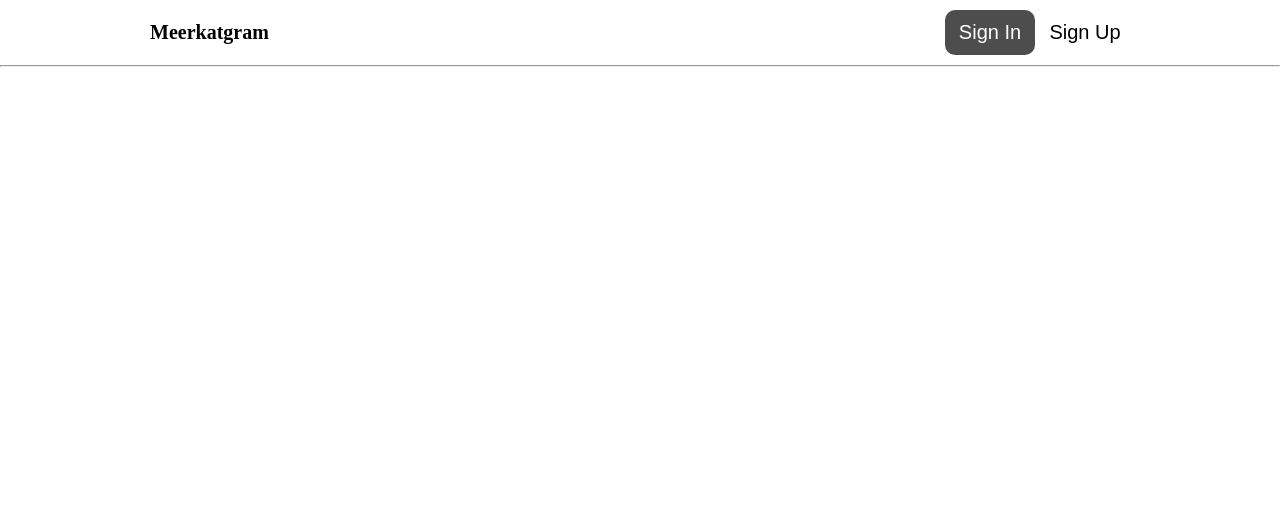
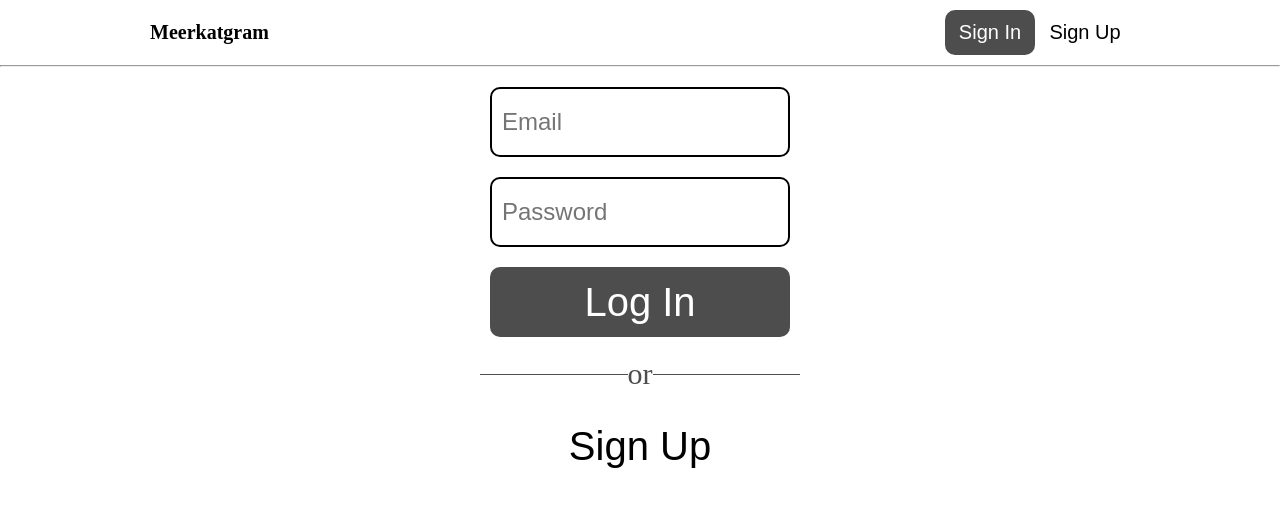
Before and after one commit to HongD93/msa4-meerkatgram-client, a Vue app: page /login in a window 1280 px wide. Shown: the top 506 px of the page. Built offline with nearby package versions, Linux system fonts and the light colour scheme; no server answers.

Commit message:
260528 [develop] 로그인 작업중

```diff
--- a/src/api/myAxios.js
+++ b/src/api/myAxios.js
@@ -3,6 +3,10 @@ import axios from "axios";
 const myAxios = axios.create({
   // Axios 호출 시, url 가장 앞에 자동으로 연결해서 동작
   baseURL: import.meta.env.VITE_API_BASE_URL,
+
+  headers: {
+    'Content-Type': 'application/json',
+  },
 
   // 크로스 도메인(서로 다른 도메인)에 요청을 보낼 때,
   // credential 정보를 담아서 보낼지 여부를 설정
--- a/src/components/Header.vue
+++ b/src/components/Header.vue
@@ -1,33 +1,42 @@
 <script setup>
 import { ref } from 'vue';
 import MyButton from './button/MyButton.vue';
+import { useRouter } from 'vue-router';
+import { useAuthStore } from '../store/auth/useAuthStore.js';
 
-// TODO: 로그인 추가시 변경 필요 START
-const isLoggedIn = ref(false);
-// TODO: 로그인 추가시 변경 필요 END
+const router = useRouter();
+const authStore = useAuthStore();
 
+const redirectMain = () => {
+  router.push('/');
+}
+
+const redirectLogin = () => {
+  router.push('/login');
+}
 </script>
 
 <template>
   <div class="header">
     <div class="title-box">
-      <h1 class="title">Meerkatgram</h1>
+      <h1 class="title" @click="redirectMain()">Meerkatgram</h1>
     </div>
     <div class="btn-box">
       <MyButton
-      v-if="!isLoggedIn"
+      v-if="!authStore.isLoggedIn"
+      @click="redirectLogin()"
       :content="'Sign In'"
       :color="'gray'"
       :size="'small'"
       />
       <MyButton
-      v-if="!isLoggedIn"
+      v-if="!authStore.isLoggedIn"
       :content="'Sign Up'"
       :color="'white'"
       :size="'small'"
       />
       <MyButton
-      v-if="isLoggedIn"
+      v-if="authStore.isLoggedIn"
       :content="'Logout'"
       :color="'black'"
       :size="'small'"
@@ -46,6 +55,7 @@ const isLoggedIn = ref(false);
 .title-box {
   display: flex;
   align-items: center;
+  cursor: pointer;
 }
 
 .title {
--- /dev/null
+++ b/src/components/decoration/MyStrikeThroughBehindWord.vue
@@ -0,0 +1,25 @@
+<script setup>
+const props = defineProps({
+  'content': String,
+});
+</script>
+
+<template>
+<span>{{ props.content }}</span>
+</template>
+
+<style scoped>
+span {
+  min-width: 320px;
+  display: flex;
+  align-items: center;
+  color: var(--personal-color-gray);
+  font-size: 30px;
+}
+span::before, span::after {
+  content: "";
+  flex: 1;
+  height: 1px;
+  background-color: var(--personal-color-gray);
+}
+</style>
--- /dev/null
+++ b/src/components/input/MyInput.vue
@@ -0,0 +1,38 @@
+<script setup>
+const props = defineProps({
+  'type': String,
+  'placeholder': String,
+  'readonly': Boolean,
+  'required': Boolean,
+});
+
+// 부모의 v-model과 연결되는 반응형 변수(v3.4+)
+const model = defineModel();
+
+</script>
+
+<template>
+<input
+  :type="props.type"
+  :readonly="props.readonly"
+  :required="props.required"
+  :placeholder="props.placeholder"
+  v-model="model"
+>
+</template>
+
+<style scoped>
+input {
+  padding: 0 10px;
+  width: 300px;
+  height: 70px;
+  font-size: 24px;
+  outline: none;
+  border: 2px solid var(--personal-color-black);
+  border-radius: 10px;
+  display: flex;
+  align-items: center;
+
+
+}
+</style>
--- /dev/null
+++ b/src/pages/auth/Login.vue
@@ -0,0 +1,68 @@
+<script setup>
+import { reactive } from 'vue';
+import MyButton from '../../components/button/MyButton.vue';
+import MyInput from '../../components/input/MyInput.vue';
+import MyStrikeThroughBehindWord from '../../components/decoration/MyStrikeThroughBehindWord.vue';
+import { useAuthStore } from '../../store/auth/useAuthStore.js';
+import { useRouter } from 'vue-router';
+
+const router = useRouter();
+const authStore = useAuthStore();
+const loginForm = reactive({
+  email: '',
+  password: '',
+});
+
+const handleSubmit = async () => {
+  await authStore.login(loginForm);
+  router.replace('/posts');
+}
+</script>
+
+<template>
+<form @submit.prevent="handleSubmit">
+  <MyInput
+    :type="'email'"
+    :placeholder="'Email'"
+    :readonly="false"
+    :required="true"
+    v-model="loginForm.email"
+  ></MyInput>
+  <MyInput
+    :type="'password'"
+    :placeholder="'Password'"
+    :readonly="false"
+    :required="true"
+    v-model="loginForm.password"
+  ></MyInput>
+
+  <MyButton
+    :btn-type="'submit'"
+    :color="'gray'"
+    :size="'middle'"
+    :content="'Log In'"
+  ></MyButton>
+
+  <MyStrikeThroughBehindWord
+    :content="'or'"
+  ></MyStrikeThroughBehindWord>
+
+  <MyButton
+    :btn-type="'button'"
+    :color="'white'"
+    :size="'middle'"
+    :content="'Sign Up'"
+  ></MyButton>
+
+</form>
+</template>
+
+<style scoped>
+form {
+  padding: 20px 0;
+  display: flex;
+  flex-direction: column;
+  align-items: center;
+  gap: 20px;
+}
+</style>
--- a/src/pages/posts/PostIndex.vue
+++ b/src/pages/posts/PostIndex.vue
@@ -1,5 +1,5 @@
 <script setup>
-import { onBeforeMount, ref } from 'vue';
+import { onBeforeMount, onBeforeUnmount, ref } from 'vue';
 import MyButton from '../../components/button/MyButton.vue';
 import { usePostIndexStore } from '../../store/post/usePostIndexStore.js';
 
@@ -42,6 +42,7 @@ const getNextPage = async () => {
 
 //라이프 사이클
 onBeforeMount(postIndexStore.getPostPagination);
+onBeforeUnmount(postIndexStore.clearPostIndex);
 
 </script>
 
--- /dev/null
+++ b/src/store/auth/useAuthStore.js
@@ -0,0 +1,53 @@
+import { defineStore } from "pinia";
+import { ref } from "vue";
+import myAxios from "../../api/MyAxios";
+import { useMyErrorStore } from "../error/useMyErrorStore";
+
+export const useAuthStore = defineStore('authStore', () => {
+  // 1. State
+  const isLoggedIn = ref(false);
+  const accessToken = ref('');
+  const userInfo = ref(null);
+
+  // 2. Getters
+
+  // 3. Actions
+  const clearAuthStore = () => {
+    isLoggedIn.value = false;
+    accessToken.value = '';
+    userInfo.value = null;
+  }
+
+  const login = async (loginForm) => {
+    try {
+      const url = '/api/login';
+
+      const res = await myAxios.post(url, loginForm);
+      const data = res.data.data;
+      accessToken.value = data.accessToken;
+      userInfo.value = data.user;
+      isLoggedIn.value = true;
+    } catch (error) {
+      if(error.response) {
+        if(error.response.data.code === 'E01') {
+          alert(error.response.data.data);
+          return;
+        }
+      }
+
+      useMyErrorStore().setErrorInfo(error);
+    }
+  }
+
+  return {
+    // State
+    isLoggedIn,
+    accessToken,
+    userInfo,
+
+    // Getters
+
+    // Actions
+    login,
+  }
+});
--- a/src/store/post/usePostIndexStore.js
+++ b/src/store/post/usePostIndexStore.js
@@ -13,6 +13,12 @@ export const usePostIndexStore = defineStore('postIndex', () => {
   const getNextPageNumber = computed(() => currentPage.value + 1);
 
   // 3. Actions (function)
+  const clearPostIndex = () => {
+    items.value = [];
+    isLastPage.value = false;
+    currentPage.value = 0;
+  }
+
   const getPostPagination = async (page = 1) => {
     // 마지막 페이지가 아닐경우만 실행
     if(!isLastPage.value) {
@@ -45,6 +51,7 @@ export const usePostIndexStore = defineStore('postIndex', () => {
     getNextPageNumber,
 
     // actions
+    clearPostIndex,
     getPostPagination,
   }
 });
```
Also changed, not shown: src/routes/router.js (+7 -1 lines).
